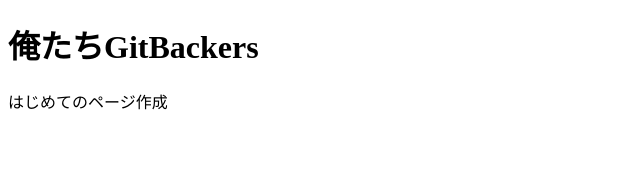
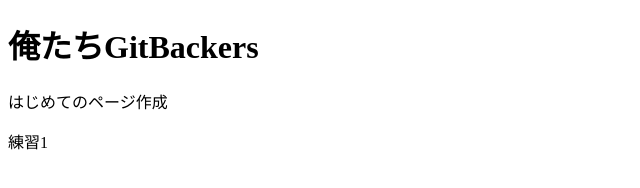
Before and after one commit to yota-bass/practice01, a plain HTML site: page index.html in a window 1280 px wide. Shown: the full height of the page, 0-640 px from the left. Drawn offline with Linux system fonts and the light colour scheme.

Commit message:
練習1追加

```diff
--- a/index.html
+++ b/index.html
@@ -8,5 +8,6 @@
 <body>
 <h1>俺たちGitBackers</h1>
 <p>はじめてのページ作成</p>
+<p>練習1</p>
 </body>
 </html>
```
